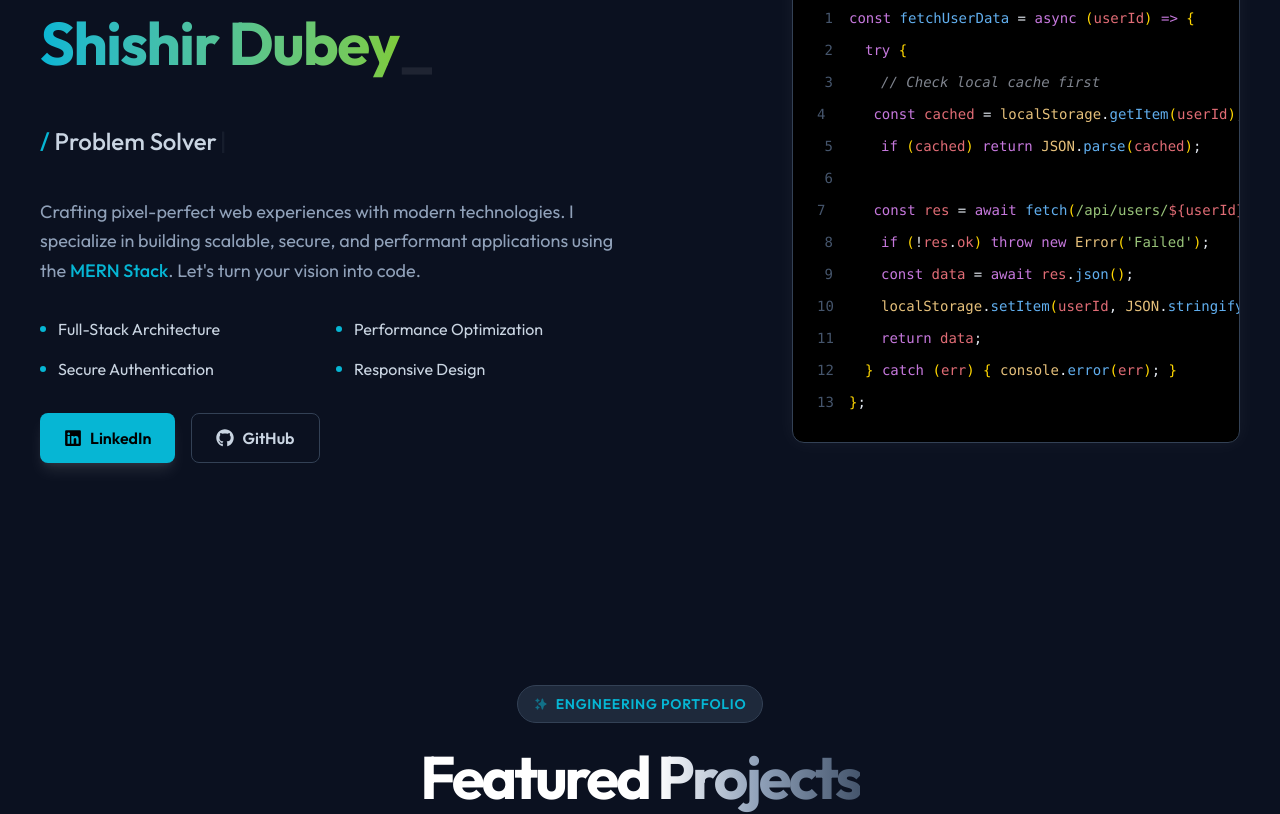
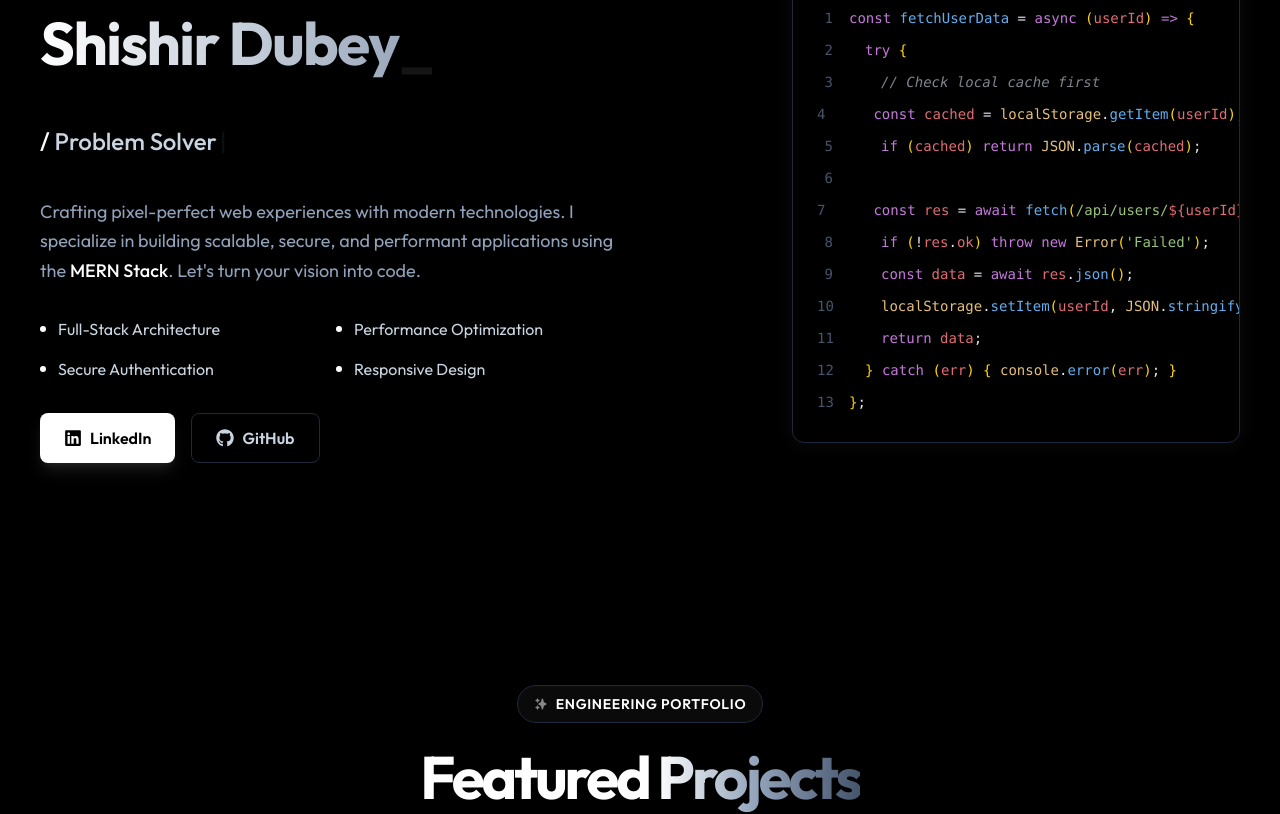
Before and after one commit to shishirdubey24/My-Portfolio, a React (Vite) app: page / in a window 1280 px wide. Shown: the part 280-1094 px from the top of the page. Built offline with nearby package versions, Linux system fonts and the light colour scheme.

Commit message:
Changed the colour pallet choice and design choice

```diff
--- a/src/index.css
+++ b/src/index.css
@@ -5,18 +5,18 @@
    ============================================================================= */
 
 @theme {
-  --color-brand-primary: #06b6d4;
-  /* Cyan 500 */
-  --color-brand-secondary: #84cc16;
-  /* Lime 500 */
-  --color-brand-tertiary: #f59e0b;
-  /* Amber 500 */
-  --color-brand-dark: #0b1120;
-  /* Deep Slate/Navy */
-  --color-brand-surface: #1e293b;
-  /* Slate 800 */
-  --color-brand-border: #334155;
-  /* Slate 700 */
+  --color-brand-primary: #ffffff;
+  /* Pure White */
+  --color-brand-secondary: #94a3b8;
+  /* Slate 400 (Grey) */
+  --color-brand-tertiary: #475569;
+  /* Slate 600 (Dark Grey) */
+  --color-brand-dark: #000000;
+  /* Pure Black */
+  --color-brand-surface: #0a0a0a;
+  /* Near Black */
+  --color-brand-border: #1e293b;
+  /* Slate 800 (Subtle Border) */
 
   --font-family-sans: "Outfit", sans-serif;
 }
@@ -47,8 +47,8 @@ body {
 
 /* Custom Selection Color */
 ::selection {
-  background-color: rgba(6, 182, 212, 0.3);
-  /* Cyan with opacity */
+  background-color: rgba(255, 255, 255, 0.2);
+  /* White with opacity */
   color: #ffffff;
 }
 
@@ -125,15 +125,15 @@ body {
   }
 }
 
-@keyframes pulse-cyan {
+@keyframes pulse-white {
 
   0%,
   100% {
-    box-shadow: 0 0 0 0 rgba(6, 182, 212, 0);
+    box-shadow: 0 0 0 0 rgba(255, 255, 255, 0);
   }
 
   50% {
-    box-shadow: 0 0 20px 0 rgba(6, 182, 212, 0.1);
+    box-shadow: 0 0 20px 0 rgba(255, 255, 255, 0.1);
   }
 }
 
@@ -154,7 +154,7 @@ body {
 }
 
 .animate-pulse-slow {
-  animation: pulse-cyan 3s ease-in-out infinite;
+  animation: pulse-white 3s ease-in-out infinite;
 }
 
 /* Delays */
@@ -176,18 +176,18 @@ body {
 
 /* Utilities */
 .glass-panel {
-  background: rgba(30, 41, 59, 0.6);
+  background: rgba(10, 10, 10, 0.6);
   backdrop-filter: blur(12px);
-  border: 1px solid rgba(255, 255, 255, 0.05);
+  border: 1px solid rgba(255, 255, 255, 0.1);
 }
 
-.hover-glow-cyan:hover {
-  box-shadow: 0 0 20px -5px rgba(6, 182, 212, 0.3);
-  border-color: rgba(6, 182, 212, 0.5);
+.hover-glow-white:hover {
+  box-shadow: 0 0 20px -5px rgba(255, 255, 255, 0.2);
+  border-color: rgba(255, 255, 255, 0.4);
 }
 
-.text-gradient-cyan {
-  background: linear-gradient(to right, #06b6d4, #84cc16);
+.text-gradient-grey {
+  background: linear-gradient(to right, #ffffff, #94a3b8);
   -webkit-background-clip: text;
   background-clip: text;
   color: transparent;
```
